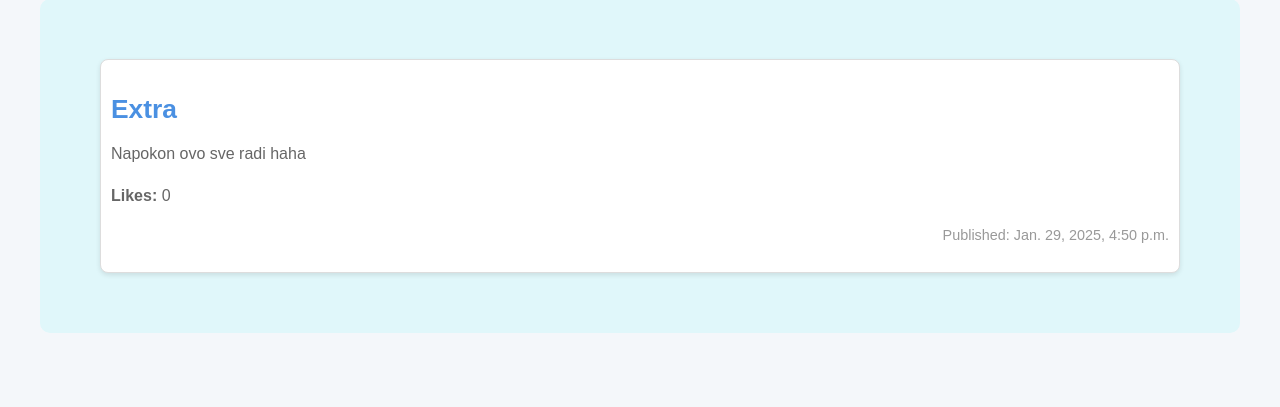
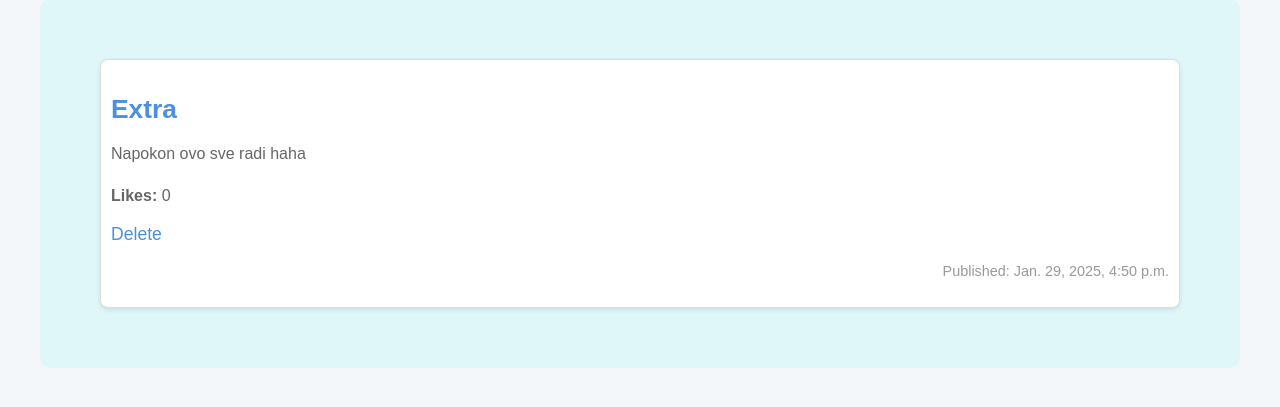
Before and after one commit to mlenic23/NoteHub, a Django app: page /notes/ in a window 1280 px wide. Shown: the part 120-527 px from the top of the page. Run offline with Django 5.2, Linux system fonts and the light colour scheme; data comes from the database, SQL or seed files in the repository; both versions use the stored data as it was after the commit.

Commit message:
Add delete note option

```diff
--- a/projekt/notes/templates/notes/index.html
+++ b/projekt/notes/templates/notes/index.html
@@ -13,6 +13,9 @@
             <h3><a href="{% url 'notes:detail' note.id %}">{{ note.title }}</a></h3>
             <p>{{ note.content }}</p>
             <p><strong>Likes:</strong> {{ note.likes }}</p>
+            <a href="{% url 'notes:delete_note' note.id %}" onclick="return confirm('Are you sure you want to delete this note?');">
+                Delete
+            </a>
             <p>Published: {{ note.pub_date }}</p>
         </div>
     {% empty %}
--- a/projekt/notes/urls.py
+++ b/projekt/notes/urls.py
@@ -10,4 +10,5 @@ urlpatterns = [
     path('<int:note_id>/', views.detail, name='detail'),
    # path('<int:note_id>/results/', views.results, name='results'),
     path('<int:note_id>/like/', views.like, name='like'),
+    path('<int:note_id>/delete/', views.delete_note, name='delete_note')
 ]
--- a/projekt/notes/views.py
+++ b/projekt/notes/views.py
@@ -39,3 +39,11 @@ def add_note(request):
         return redirect('notes:index')  # Preusmeri na stranicu sa svim beleškama
 
     return render(request, 'notes/add_note.html')
+
+
+def delete_note(request, note_id):
+    note = get_object_or_404(Note, id=note_id)
+
+    note.delete()
+
+    return redirect('notes:index')
```
Also changed, not shown: projekt/db.sqlite3.
